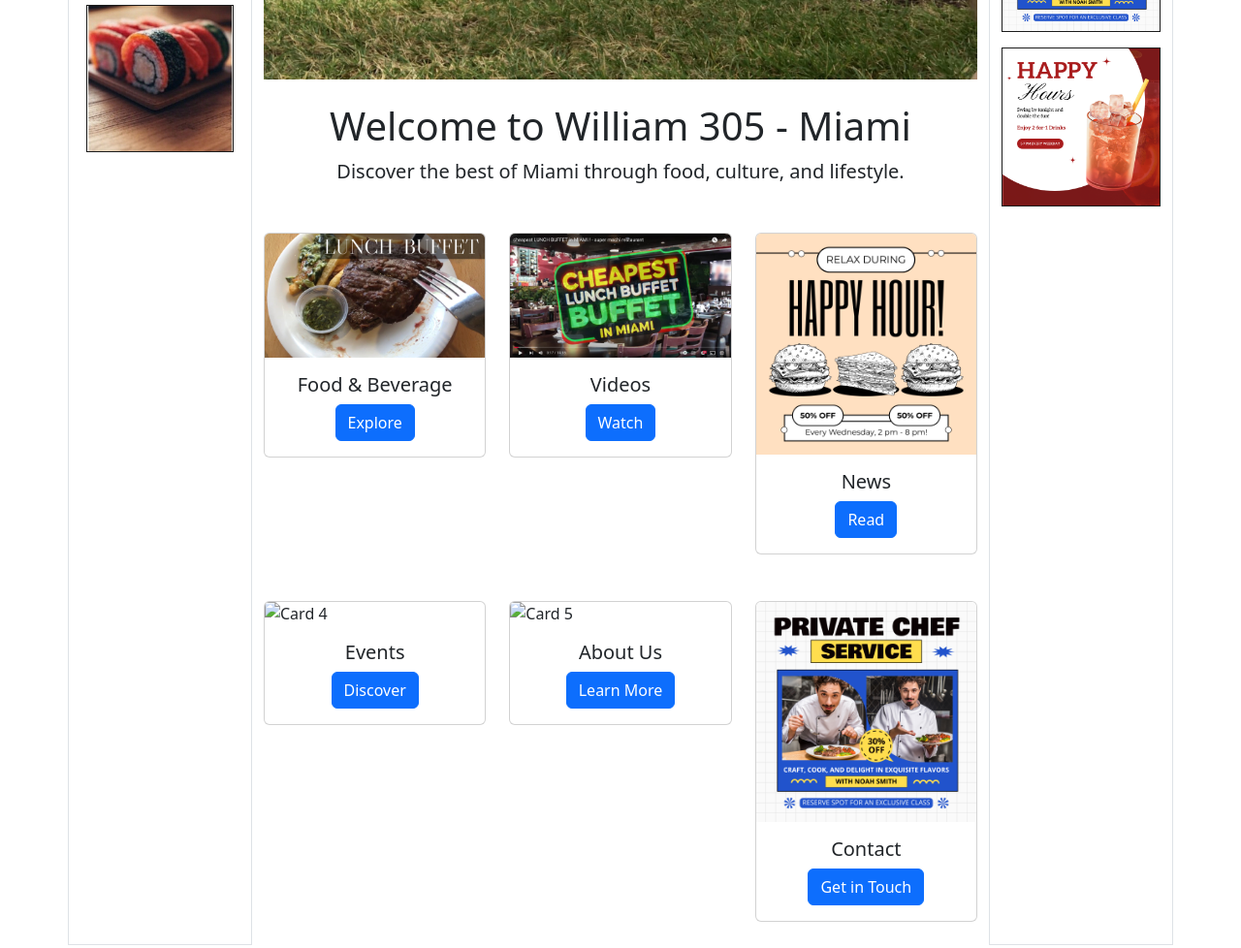
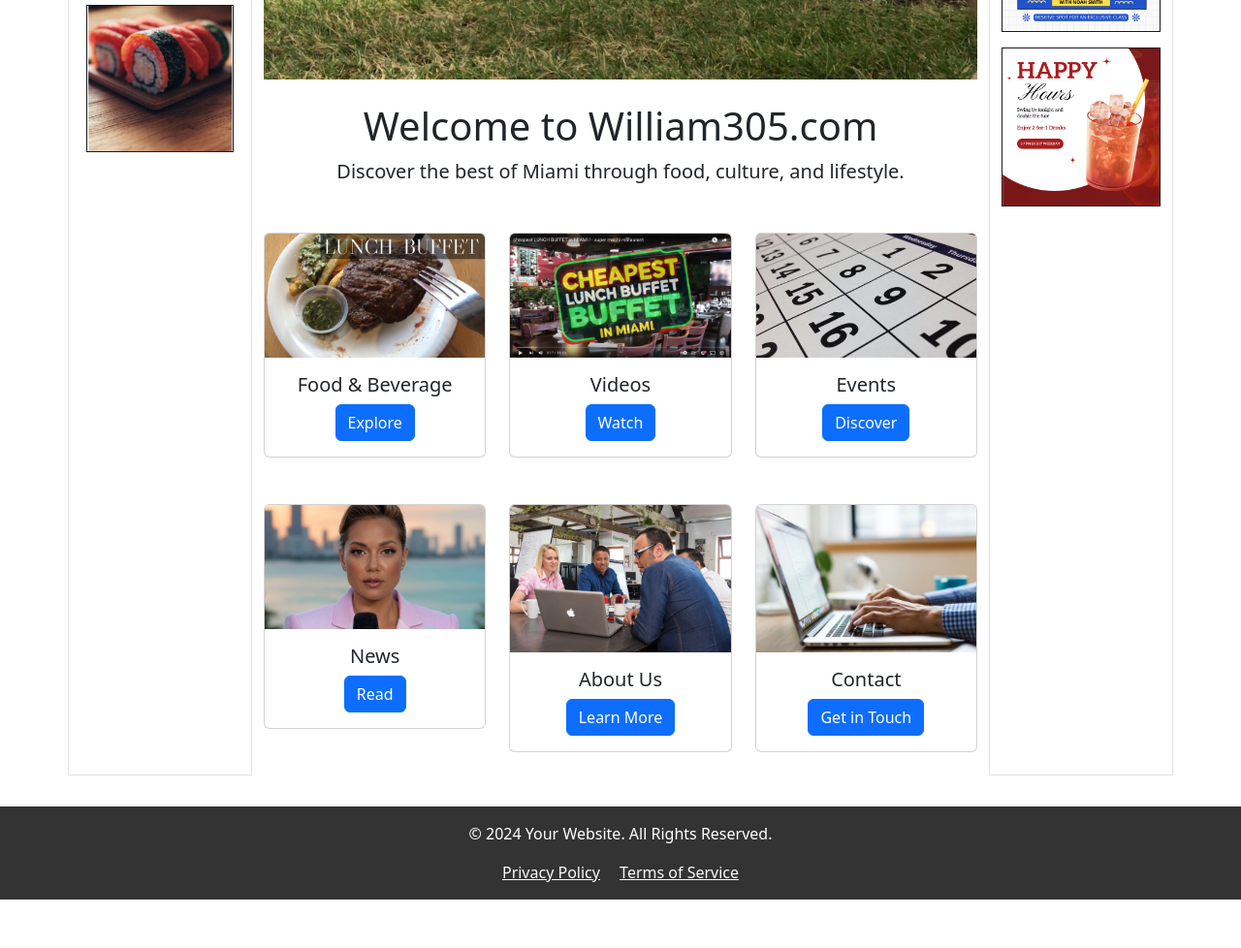
Before and after one commit to wge2024/William305Bootstrap, a plain HTML site: page index.html in a window 1280 px wide. Shown: the part 511-1489 px from the top of the page at 97% size. After the commit the page ends 1439 px from the top, so only its background shows below. Drawn offline with nearby package versions, Linux system fonts and the light colour scheme.

Commit message:
Added More Card Images

```diff
--- a/index.html
+++ b/index.html
@@ -51,14 +51,14 @@
             </div>
             <!-- Title and Subtitle Section -->
             <div class="text-center mb-5">
-                <h1>Welcome to William 305 - Miami</h1>
+                <h1>Welcome to William305.com </h1>
                 <p class="lead">Discover the best of Miami through food, culture, and lifestyle.</p>
             </div>
             <!-- Image Cards Row 1 -->
             <div class="row mb-4">
                 <div class="col-sm-6 col-md-4 mb-4">
                     <div class="card">
-                        <img src="img/Thumbnail POC.jpg" class="card-img-top" alt="Card 1">
+                        <img data-src="img/Thumbnail POC.jpg" src="" class="card-img-top lazy" alt="Card 1">
                         <div class="card-body text-center">
                             <h5 class="card-title">Food & Beverage</h5>
                             <a href="Food&Beverage.html" class="btn btn-primary">Explore</a>
@@ -67,7 +67,7 @@
                 </div>
                 <div class="col-sm-6 col-md-4 mb-4">
                     <div class="card">
-                        <img src="img/Super Machi Thumbnail.jpg" class="card-img-top" alt="Card 2">
+                        <img data-src="img/Super Machi Thumbnail.jpg" src="" class="card-img-top lazy" alt="Card 2">
                         <div class="card-body text-center">
                             <h5 class="card-title">Videos</h5>
                             <a href="Videos.html" class="btn btn-primary">Watch</a>
@@ -76,28 +76,30 @@
                 </div>
                 <div class="col-sm-6 col-md-4 mb-4">
                     <div class="card">
-                        <img src="img/Instagram Ad 1080x1080 px (4).png" class="card-img-top" alt="Card 3">
+                        <img data-src="img/Calendar.jpg" class="card-img-top lazy" alt="Card 4">
+                        <div class="card-body text-center">
+                            <h5 class="card-title">Events</h5>
+                            <a href="#" class="btn btn-primary">Discover</a>
+                        </div>
+                    </div>
+                </div>
+
+            </div>
+            <!-- Image Cards Row 2 -->
+            <div class="row">
+                <div class="col-sm-6 col-md-4 mb-4">
+                    <div class="card ">
+                        <img data-src="img/A.I. News Reporter Cropped.jpg" src="" class="card-img-top lazy" alt="Card 3">
                         <div class="card-body text-center">
                             <h5 class="card-title">News</h5>
                             <a href="News.html" class="btn btn-primary">Read</a>
                         </div>
                     </div>
                 </div>
-            </div>
-            <!-- Image Cards Row 2 -->
-            <div class="row">
+
                 <div class="col-sm-6 col-md-4 mb-4">
                     <div class="card">
-                        <img src="img/card4.jpg" class="card-img-top" alt="Card 4">
-                        <div class="card-body text-center">
-                            <h5 class="card-title">Events</h5>
-                            <a href="#" class="btn btn-primary">Discover</a>
-                        </div>
-                    </div>
-                </div>
-                <div class="col-sm-6 col-md-4 mb-4">
-                    <div class="card">
-                        <img src="img/card5.jpg" class="card-img-top" alt="Card 5">
+                        <img data-src="img/meeting-1702638_1280.jpg" src="" class="card-img-top lazy w-76" alt="Card 5">
                         <div class="card-body text-center">
                             <h5 class="card-title">About Us</h5>
                             <a href="#" class="btn btn-primary">Learn More</a>
@@ -106,7 +108,7 @@
                 </div>
                 <div class="col-sm-6 col-md-4 mb-4">
                     <div class="card">
-                        <img data-src="img/Instagram Post 1080x1080 px (2).png" src="" class="card-img-top lazy" alt="Card 6">
+                        <img data-src="img/Laptop Typing.jpg" src="" class="card-img-top lazy" alt="Card 6">
                         <div class="card-body text-center">
                             <h5 class="card-title">Contact</h5>
                             <a href="#" class="btn btn-primary">Get in Touch</a>
```
Also changed, not shown: img/A.I. News Reporter Cropped.jpg (added), img/A.I. News Reporter.jpg (added), img/Calendar.jpg (added), img/Laptop Typing.jpg (added), img/meeting-1702638_1280.jpg (added).
